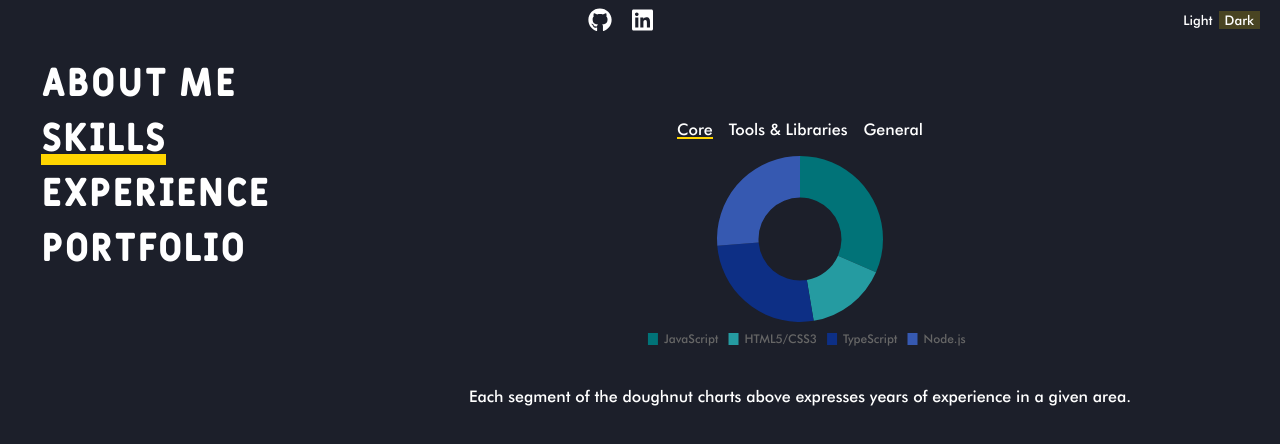
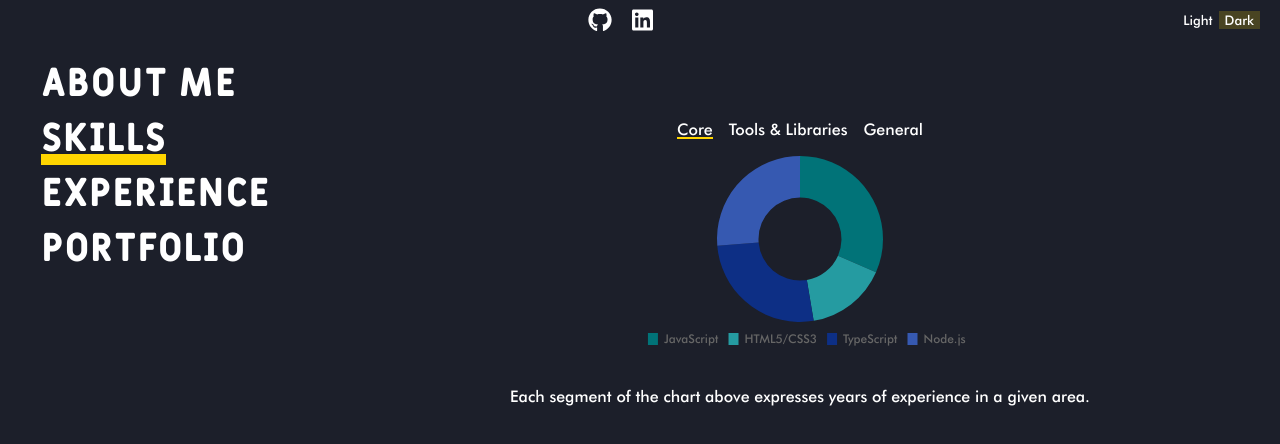
Before and after one commit to mkhbragg/mk-portfolio, a React (Create React App) app: page /skills/core in a window 1280 px wide. Shown: the top 444 px of the page. Built offline with nearby package versions, Linux system fonts and the light colour scheme.

Commit message:
Revised wording on Skills page

```diff
--- a/src/containers/Skills/Skills.tsx
+++ b/src/containers/Skills/Skills.tsx
@@ -39,7 +39,7 @@ class Skills extends Component<any, any> {
                     <Route path={`${this.props.match.url}/general`} exact component={() => <PieChart data={GENSKILL_DATA} options={options} /> } />
                     <Redirect from="/" to={`${this.props.match.url}/core`} />
                 </Switch>
-                <p>Each segment of the doughnut charts above expresses years of experience in a given area.</p>
+                <p>Each segment of the chart above expresses years of experience in a given area.</p>
             </div>
         );
     }
```
